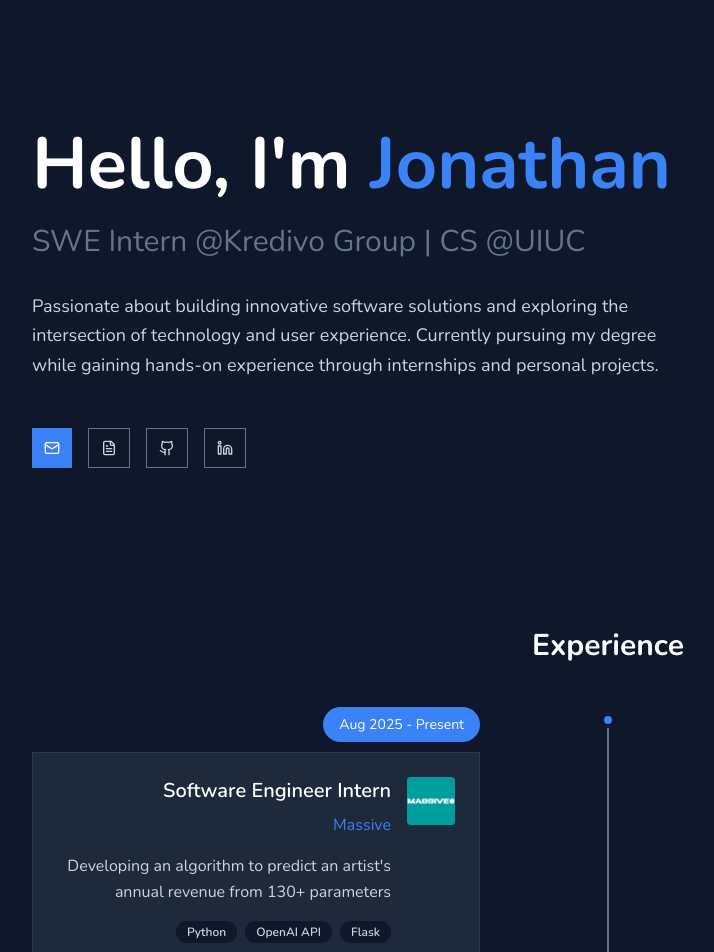
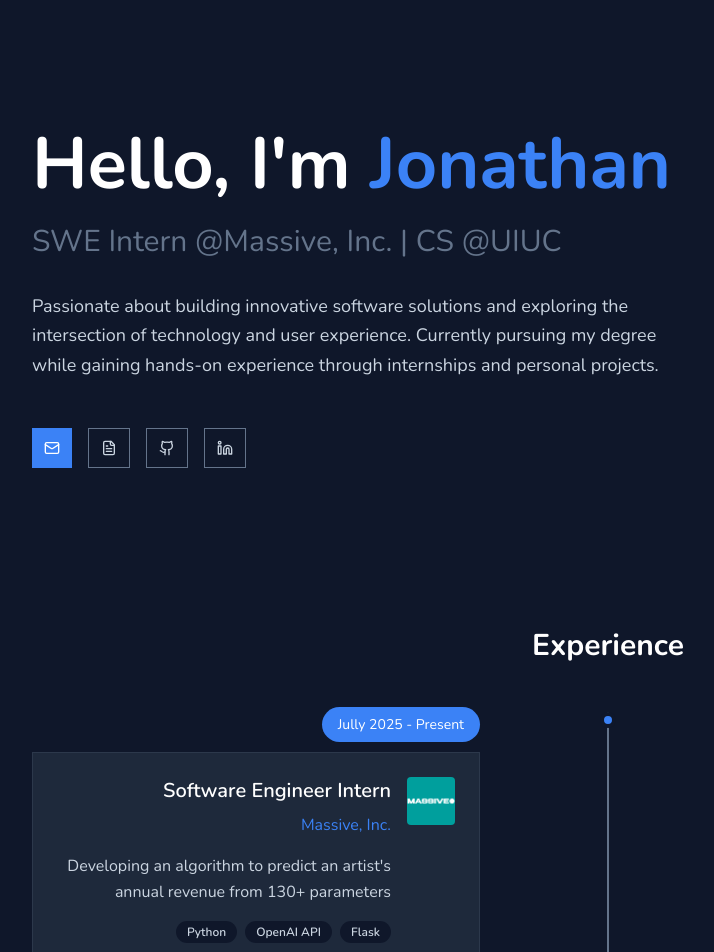
Before and after one commit to jbw9/PersonalWebsite, a React (Create React App) app: page / in a window 1280 px wide. Shown: the top 952 px of the page, without its empty margins (32-746 px from the left). Built offline with nearby package versions, Linux system fonts and the light colour scheme.

Commit message:
updated positions

```diff
--- a/src/App.tsx
+++ b/src/App.tsx
@@ -99,7 +99,7 @@
               Hello, I'm <span className="text-portfolio-blue">Jonathan</span>
             </h1>
             <h2 className="mb-8 text-2xl md:text-3xl text-portfolio-accent">
-              SWE Intern @Kredivo Group | CS @UIUC
+              SWE Intern @Massive, Inc. | CS @UIUC
             </h2>
             <p className="max-w-2xl mb-12 text-lg leading-relaxed text-portfolio-light">
               Passionate about building innovative software solutions and
--- a/src/data.ts
+++ b/src/data.ts
@@ -51,9 +51,9 @@
 export const experiences = [
   {
     title: "Software Engineer Intern",
-    company: "Massive",
+    company: "Massive, Inc.",
     companyIcon: "/massiveLogo.png",
-    period: "Aug 2025 - Present",
+    period: "Jully 2025 - Present",
     description:
       "Developing an algorithm to predict an artist's annual revenue from 130+ parameters",
     technologies: ["Python", "OpenAI API", "Flask"],
```
